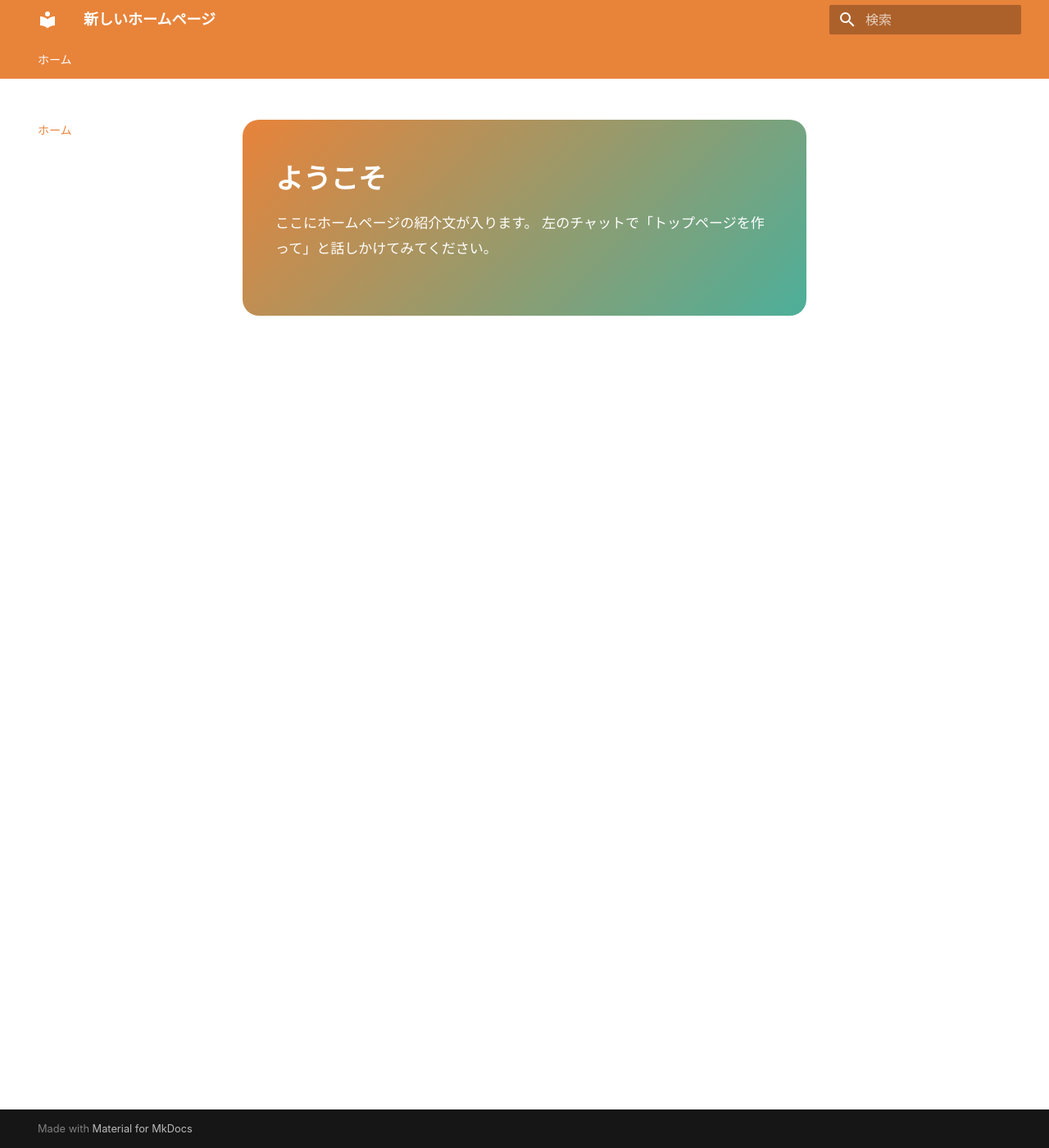
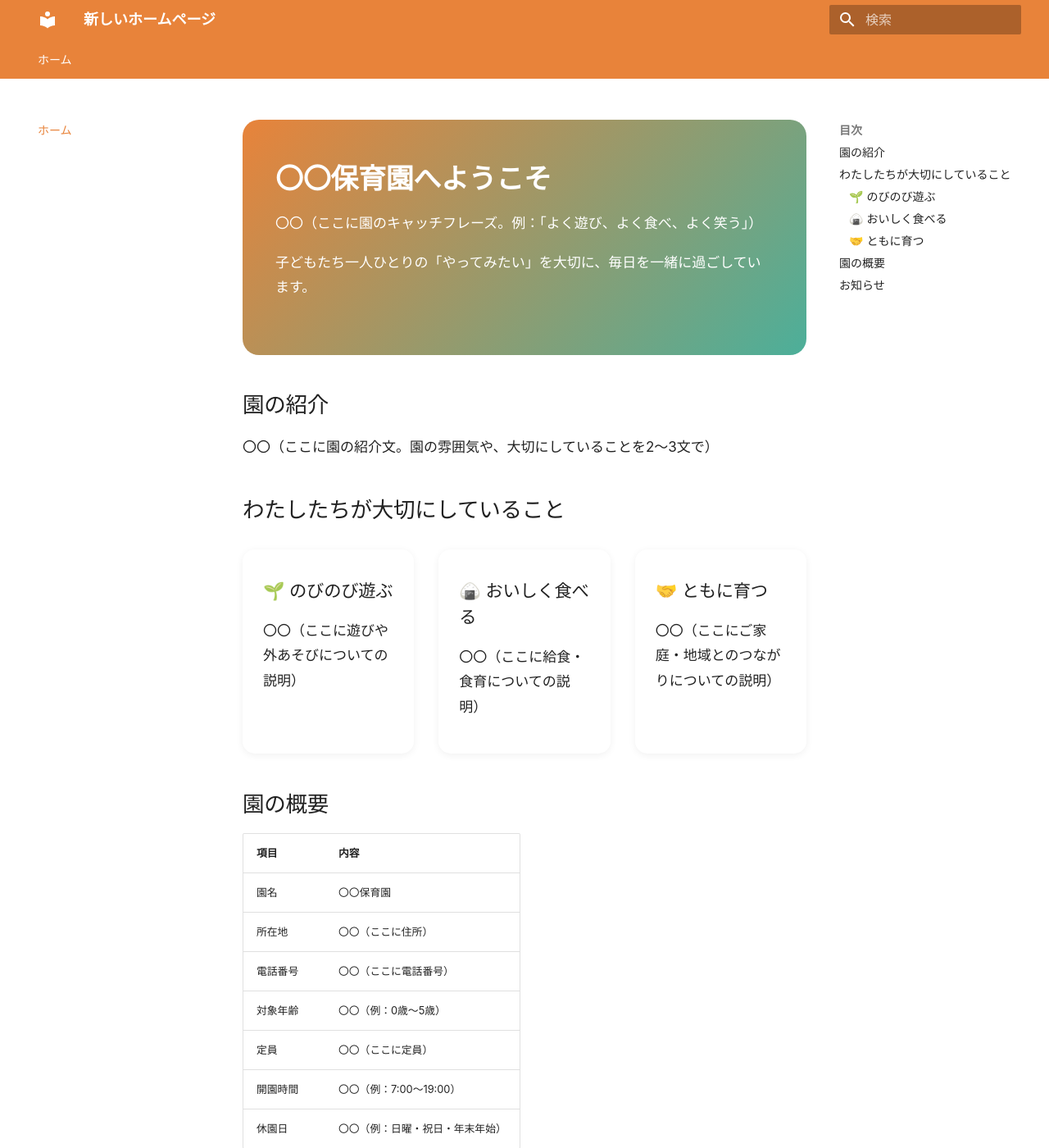
Before and after one commit to hikarinoharahoikuen-hub/hikarinoharaHomePage, an MkDocs documentation site: the page built from docs/index.md, in a window 1280 px wide and 1400 px high. Shown: the whole window at 82% size. Built offline with MkDocs 1.6.1 and Material for MkDocs 9.7.7, drawn with Linux system fonts in a browser that asks for light colours; some web fonts are replaced; some of the changed text lies outside the part shown.

Commit message:
トップページに園の紹介を作って

```diff
--- a/docs/index.md
+++ b/docs/index.md
@@ -1,8 +1,68 @@
 <div class="hp-hero" markdown>
 
-# ようこそ
+# 〇〇保育園へようこそ
 
-ここにホームページの紹介文が入ります。
-左のチャットで「トップページを作って」と話しかけてみてください。
+〇〇（ここに園のキャッチフレーズ。例：「よく遊び、よく食べ、よく笑う」）
+
+子どもたち一人ひとりの「やってみたい」を大切に、毎日を一緒に過ごしています。
 
 </div>
+
+## 園の紹介
+
+〇〇（ここに園の紹介文。園の雰囲気や、大切にしていることを2〜3文で）
+
+## わたしたちが大切にしていること
+
+<div class="hp-cols-3" markdown>
+
+<div class="hp-card" markdown>
+
+### 🌱 のびのび遊ぶ
+
+〇〇（ここに遊びや外あそびについての説明）
+
+</div>
+
+<div class="hp-card" markdown>
+
+### 🍙 おいしく食べる
+
+〇〇（ここに給食・食育についての説明）
+
+</div>
+
+<div class="hp-card" markdown>
+
+### 🤝 ともに育つ
+
+〇〇（ここにご家庭・地域とのつながりについての説明）
+
+</div>
+
+</div>
+
+## 園の概要
+
+| 項目 | 内容 |
+| --- | --- |
+| 園名 | 〇〇保育園 |
+| 所在地 | 〇〇（ここに住所） |
+| 電話番号 | 〇〇（ここに電話番号） |
+| 対象年齢 | 〇〇（例：0歳〜5歳） |
+| 定員 | 〇〇（ここに定員） |
+| 開園時間 | 〇〇（例：7:00〜19:00） |
+| 休園日 | 〇〇（例：日曜・祝日・年末年始） |
+
+## お知らせ
+
+<div class="hp-news" markdown>
+
+- 〇〇（日付）　〇〇（お知らせの内容）
+- 〇〇（日付）　〇〇（お知らせの内容）
+
+</div>
+
+!!! note "見学について"
+    園の見学をご希望の方は、お電話でお問い合わせください。
+    〇〇（ここに電話番号・受付時間）
```
